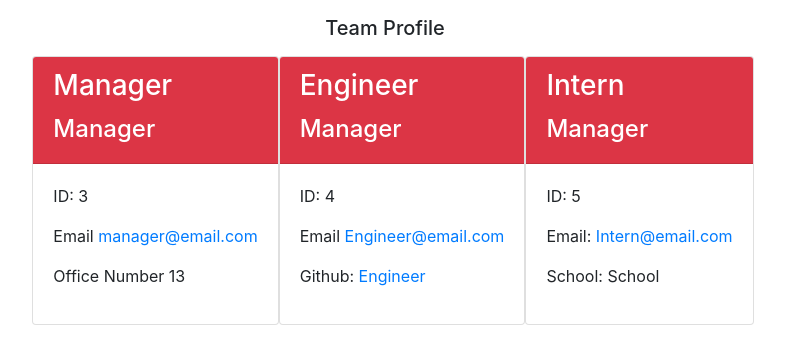
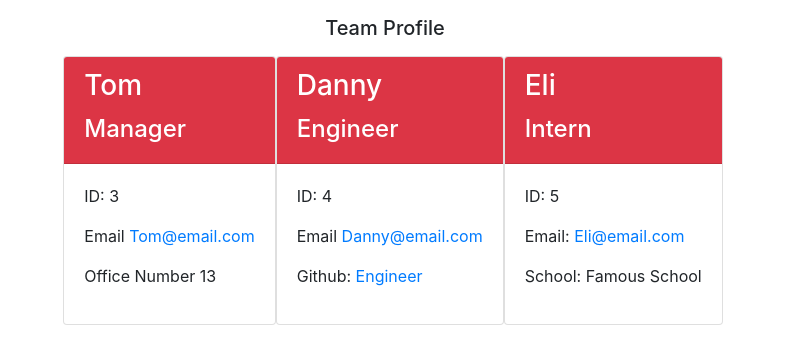
Before and after one commit to Gromit-Ryan/Team-Profile-Generator, a website: page dist/index.html in a window 1280 px wide. Shown: the whole page, without its empty margins (247-1032 px from the left). Drawn offline with nearby package versions, Linux system fonts and the light colour scheme.

Commit message:
Sample index.html

```diff
--- a/dist/index.html
+++ b/dist/index.html
@@ -22,37 +22,37 @@
 
     <div class="card employee-card">
         <div class="card-header bg-danger text-white">
-            <h3 class="card-title">Manager</h3>
+            <h3 class="card-title">Tom</h3>
             <h4>Manager</h4>
         </div>
         <div class="card-body">
             <p class="id">ID: 3</p>
-            <p class="email">Email <a href="mailto:manager@email.com">manager@email.com</a></p>
+            <p class="email">Email <a href="mailto:Tom@email.com">Tom@email.com</a></p>
             <p class="officeNumber">Office Number 13</p>
         </div>
     </div>
 
     <div class="card employee-card">
         <div class="card-header bg-danger text-white">
-            <h3 class="card-title">Engineer</h3>
-            <h4>Manager</h4>
+            <h3 class="card-title">Danny</h3>
+            <h4>Engineer</h4>
         </div>
         <div class="card-body">
             <p class="id">ID: 4</p>
-            <p class="email">Email <a href="mailto:Engineer@email.com">Engineer@email.com</a></p>
+            <p class="email">Email <a href="mailto:Danny@email.com">Danny@email.com</a></p>
             <p class="github"> Github: <a href="https://www.github.com/Engineer" target="_blank">Engineer</a></p>
         </div>
     </div>
 
     <div class="card employee-card">
         <div class="card-header bg-danger text-white">
-            <h3 class="card-title">Intern</h3>
-            <h4>Manager</h4>
+            <h3 class="card-title">Eli</h3>
+            <h4>Intern</h4>
         </div>
         <div class="card-body">
             <p class="id">ID: 5</p>
-            <p class="email">Email: <a href="mailto:Intern@email.com">Intern@email.com</a></p>
-            <p class="school">School: School</p>
+            <p class="email">Email: <a href="mailto:Eli@email.com">Eli@email.com</a></p>
+            <p class="school">School: Famous School</p>
         </div>
     </div>
 
```
